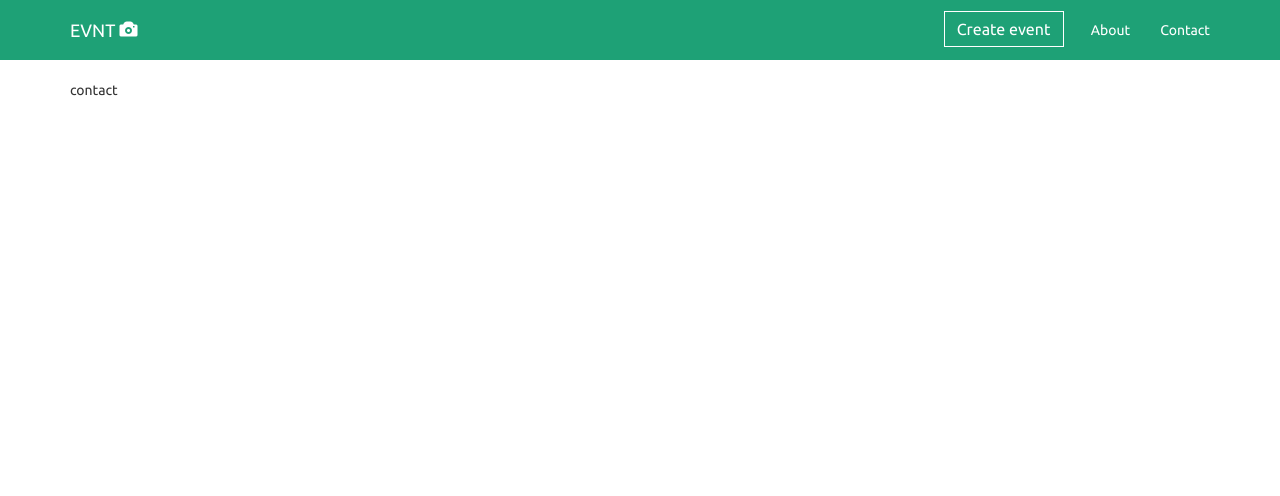
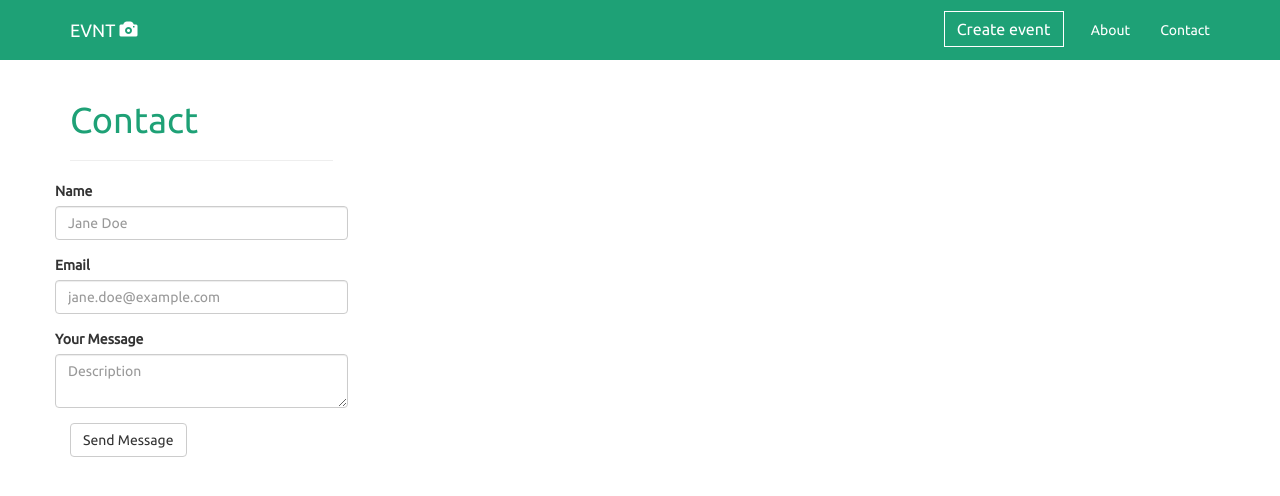
Before and after one commit to martyup/info331-frontend, an Angular app: page /contact in a window 1280 px wide. Shown: the top 496 px of the page. Built offline with nearby package versions, Linux system fonts and the light colour scheme.

Commit message:
misc components

```diff
--- a/src/app/about/about.component.html
+++ b/src/app/about/about.component.html
@@ -1,5 +1,7 @@
 <div class="container">
   <div class="row">
-    <p>about</p>
+    <div class="col-lg-3 col-md-4 col-xs-12">
+      <p>about</p>
+    </div>
   </div>
 </div>
--- a/src/app/contact/contact.component.css
+++ b/src/app/contact/contact.component.css
@@ -0,0 +1,3 @@
+h1{
+  color:#1ea176;
+}
--- a/src/app/contact/contact.component.html
+++ b/src/app/contact/contact.component.html
@@ -1,7 +1,23 @@
 <div class="container">
   <div class="row">
     <div class="col-lg-3 col-md-4 col-xs-12">
-      <p>contact</p>
+      <h1>Contact</h1>
+      <hr>
+      <form class="form-horizontal">
+        <div class="form-group">
+          <label for="exampleInputName2">Name</label>
+          <input type="text" class="form-control" id="exampleInputName2" placeholder="Jane Doe">
+        </div>
+        <div class="form-group">
+          <label for="exampleInputEmail2">Email</label>
+          <input type="email" class="form-control" id="exampleInputEmail2" placeholder="jane.doe@example.com">
+        </div>
+        <div class="form-group ">
+          <label for="exampleInputText">Your Message</label>
+          <textarea class="form-control" placeholder="Description"></textarea>
+        </div>
+        <button type="submit" class="btn btn-default">Send Message</button>
+      </form>
     </div>
   </div>
 </div>
--- a/src/app/create-event/create-event.component.html
+++ b/src/app/create-event/create-event.component.html
@@ -1,3 +1,9 @@
-<p>
-  create-event works!
-</p>
+<div class="container">
+  <div class="row">
+    <div class="col-lg-3 col-md-4 col-xs-12">
+      <p>
+        create-event works!
+      </p>
+    </div>
+  </div>
+</div>
--- a/src/app/event/main-content/main-content.component.ts
+++ b/src/app/event/main-content/main-content.component.ts
@@ -14,7 +14,7 @@ results:string[];
 
   ngOnInit(): void {
     // Make the HTTP request:
-    this.http.get('localhost:3000/api/events/1000/images').subscribe(data => {
+    this.http.get('/api/events/1000/images').subscribe(data => {
       // Read the result field from the JSON response.
       this.results = data['results'];
       console.log(this.results);
--- a/src/app/pictures.service.ts
+++ b/src/app/pictures.service.ts
@@ -1,11 +1,17 @@
 import { Injectable } from '@angular/core';
+import { Http } from '@angular/http';
 
 @Injectable()
+
 export class PicturesService {
 
-  constructor() { }
+  serverUrl:string = "http://localhost:3000/api/events/1000/images";
+
+  constructor(private http:Http) { }
 
   //get pictures fra server
-
+  // getEventPictures(){
+  //   this.http.get(this.serverUrl);
+  // }
 
 }
```
